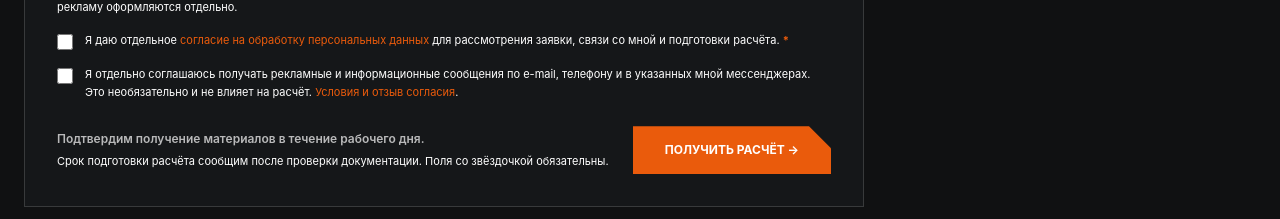
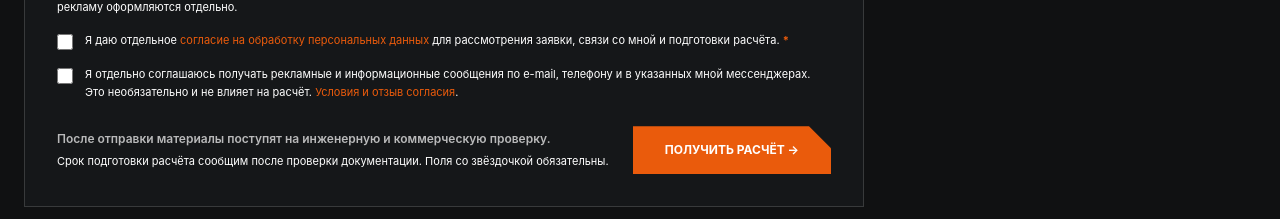
Before and after one commit to alexeyborisov19-sys/alexeyborisov19-sys-steel-probuct, a Next.js app: page /contacts in a window 1280 px wide. Shown: the part 2320-2539 px from the top of the page. Built offline with nearby package versions, Linux system fonts and the light colour scheme; no server answers.

Commit message:
content: remove quote form response-time promise

```diff
--- a/components/QuoteRequestForm.tsx
+++ b/components/QuoteRequestForm.tsx
@@ -153,7 +153,7 @@ export function QuoteRequestForm() {
       trackLeadEvent("quote_request_success", { form_location: "contacts", has_files: files.length > 0, files_count: files.length });
       setFeedback({
         type: "success",
-        message: `${payload.message || "Заявка принята."}${payload.requestId ? ` Номер заявки: ${payload.requestId}.` : ""} Подтвердим получение материалов в течение рабочего дня. Срок подготовки расчёта сообщим после проверки документации.`,
+        message: `${payload.message || "Заявка принята."}${payload.requestId ? ` Номер заявки: ${payload.requestId}.` : ""} Материалы переданы на проверку. Срок подготовки расчёта сообщим после проверки документации.`,
       });
     } catch (error) {
       trackLeadEvent("quote_request_error", {
@@ -251,7 +251,7 @@ export function QuoteRequestForm() {
       </label>
       <div className="mt-6 flex flex-col gap-4 sm:flex-row sm:items-center sm:justify-between">
         <div className="max-w-xl">
-          <p className="text-xs font-semibold leading-relaxed text-white/70">Подтвердим получение материалов в течение рабочего дня.</p>
+          <p className="text-xs font-semibold leading-relaxed text-white/70">После отправки материалы поступят на инженерную и коммерческую проверку.</p>
           <p className="mt-1 text-[11px] leading-relaxed text-white/42">Срок подготовки расчёта сообщим после проверки документации. Поля со звёздочкой обязательны.</p>
         </div>
       <button disabled={isSending} type="submit" className="clip-corner shrink-0 bg-steel-orange px-8 py-4 text-xs font-bold uppercase transition hover:bg-orange-600 disabled:cursor-wait disabled:opacity-65">{isSending ? "Отправляем…" : "Получить расчёт →"}</button>
```
